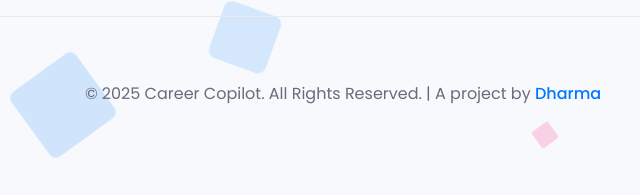
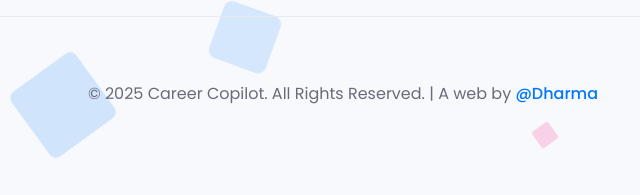
Before and after one commit to dhrma-tech/career_copilot, a website: page index.html in a window 1280 px wide. Shown: the part 1125-1320 px from the top of the page, 297-937 px from the left. Drawn offline with Linux system fonts and the light colour scheme.

Commit message:
Update index.html

```diff
--- a/index.html
+++ b/index.html
@@ -56,7 +56,7 @@
   </section>
 
   <footer class="footer">
-      <p>&copy; 2025 Career Copilot. All Rights Reserved. | A project by <a href="https://github.com/dhrma-tech" target="_blank">Dharma</a></p>
+      <p>&copy; 2025 Career Copilot. All Rights Reserved. | A web by <a href="https://github.com/dhrma-tech" target="_blank">@Dharma</a></p>
   </footer>
 
   <div id="login-modal" class="modal-overlay hidden">
```
